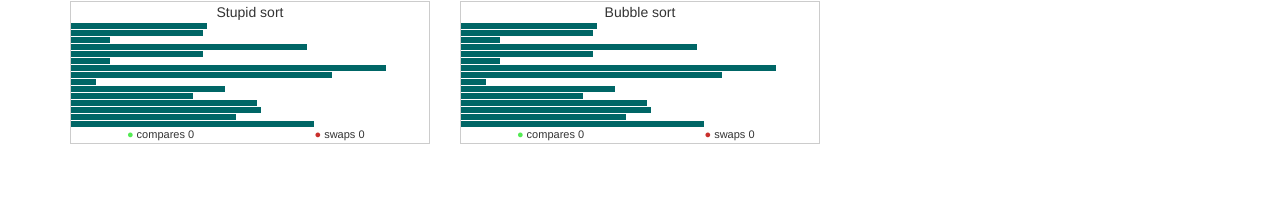
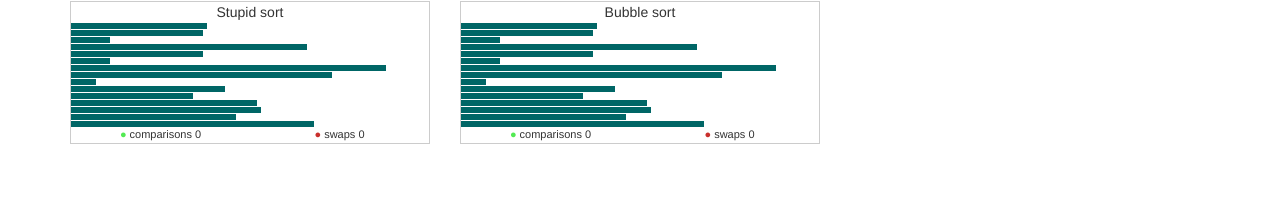
Before and after one commit to matv99v/sortAlgorithms, a React app: page / in a window 1280 px wide. Shown: the part 93-300 px from the top of the page. Built offline with nearby package versions, Linux system fonts and the light colour scheme.

Commit message:
solved async call to setState

```diff
--- a/src/components/SortInstance/SortFooter.jsx
+++ b/src/components/SortInstance/SortFooter.jsx
@@ -10,7 +10,7 @@ export default class SortFooter extends React.Component {
             <Grid fluid>
                 <Row style={{fontSize: '11px', textAlign: 'center'}}>
                     <Col xs={6} sm={6} className='SortFooter__Col_compares'>
-                        compares {this.props.compares}
+                        comparisons {this.props.compares}
                     </Col>
                     <Col xs={6} sm={6} className='SortFooter__Col_swaps'>
                         swaps {this.props.swaps}
```
Also changed, not shown: public/build/bundle.js, 1 other file (tests, documents, lock files or other folders).
